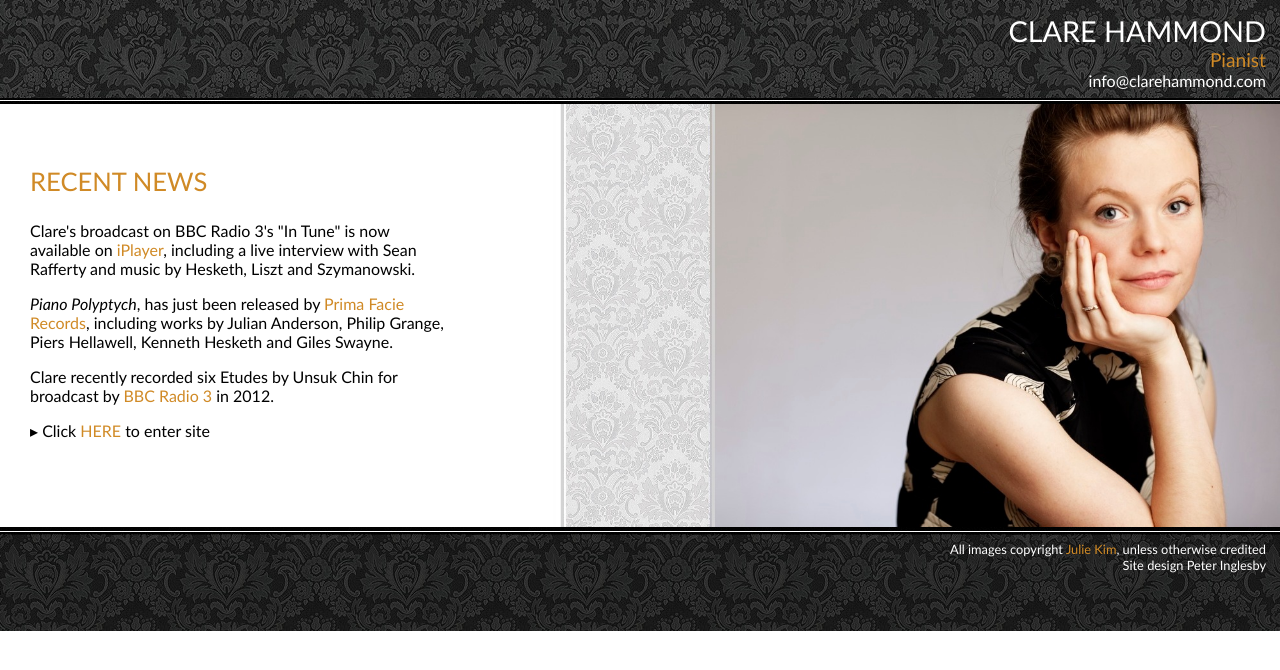
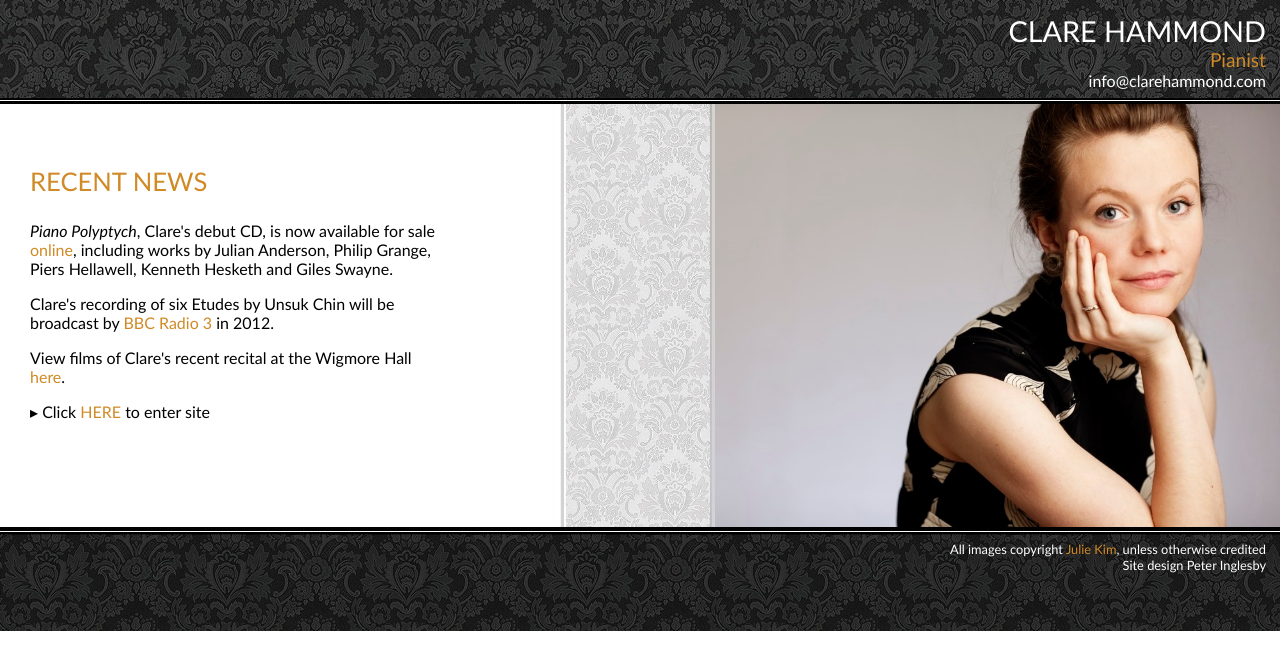
Before and after one commit to hammonc/clarehammond.com, a Jekyll site: the page built from index.html, in a window 1280 px wide. Shown: the top 670 px of the page. Built offline with Jekyll 4.4.1, drawn with Linux system fonts in a browser that asks for light colours.

Commit message:
updated index

```diff
--- a/index.html
+++ b/index.html
@@ -7,8 +7,11 @@ layout: with-header-and-footer
 </div>
 <div id="news">
   <h3 class="page-heading">RECENT NEWS</h3>
-  <p>Clare's broadcast on BBC Radio 3's "In Tune" is now available on <a href="http://www.bbc.co.uk/iplayer/search?q=in%20tune" target="_blank">iPlayer</a>, including a live interview with Sean Rafferty and music by Hesketh, Liszt and Szymanowski.</p>
-<em>Piano Polyptych</em>, has just been released by <a href="http://www.primafacie.ascrecords.com/index.html" target="_blank">Prima Facie Records</a>, including works by Julian Anderson, Philip Grange, Piers Hellawell, Kenneth Hesketh and Giles Swayne.</p>
-  <p>Clare recently recorded six Etudes by Unsuk Chin for broadcast by <a href="http://www.bbc.co.uk/radio3/" target="_blank">BBC Radio 3</a> in 2012.</p>
+<p><em>Piano Polyptych</em>, Clare's debut CD, is now available for sale <a href="http://www.primafacie.ascrecords.com/index.html" target="_blank">online</a>, including works by Julian Anderson, Philip Grange, Piers Hellawell, Kenneth Hesketh and Giles Swayne.</p>
+  <p>Clare's recording of six Etudes by Unsuk Chin will be broadcast by <a href="http://www.bbc.co.uk/radio3/" target="_blank">BBC Radio 3</a> in 2012.</p>
+  <p>View films of Clare's recent recital at the Wigmore Hall <a href="http://www.clarehammond.com/recordings.html" target="_blank">here</a>.</p>
+
+
+
   <p>&#9656; Click <a href="biography.html">HERE</a> to enter site</p>
 </div>
```
